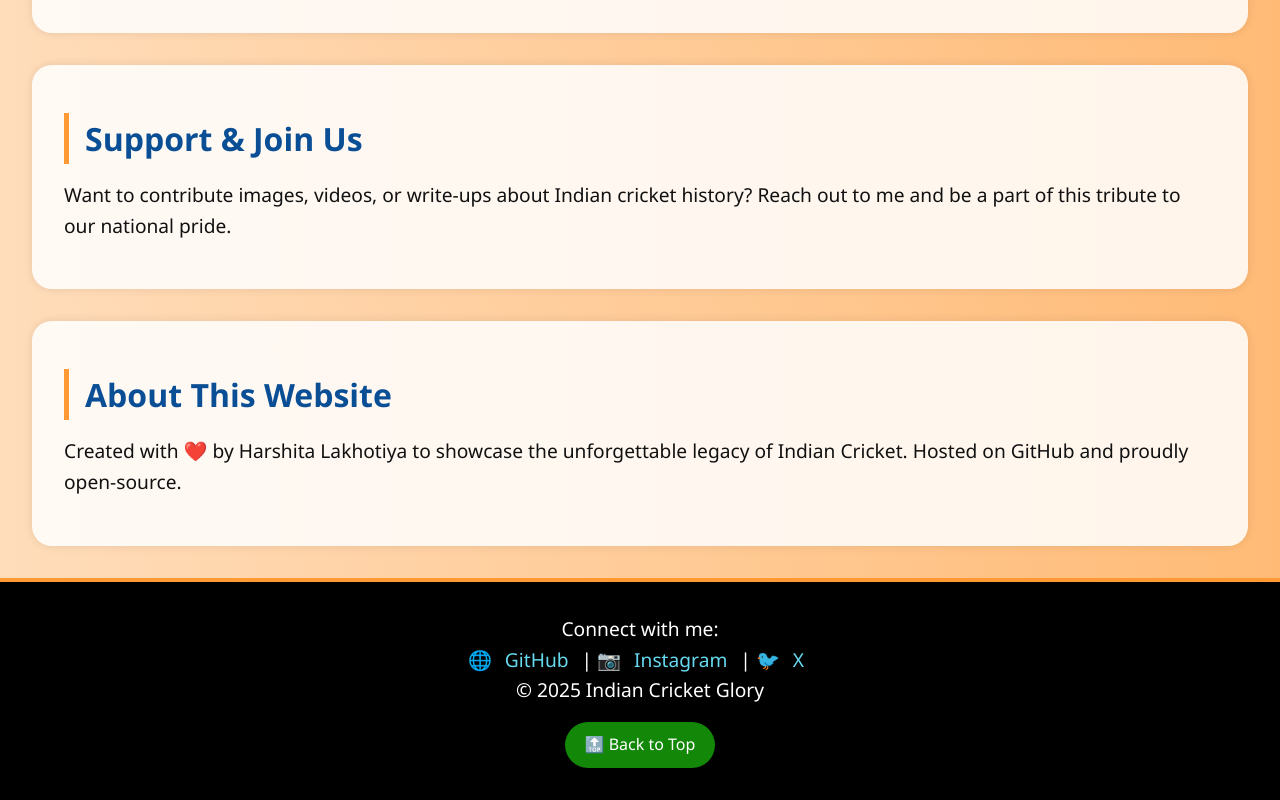
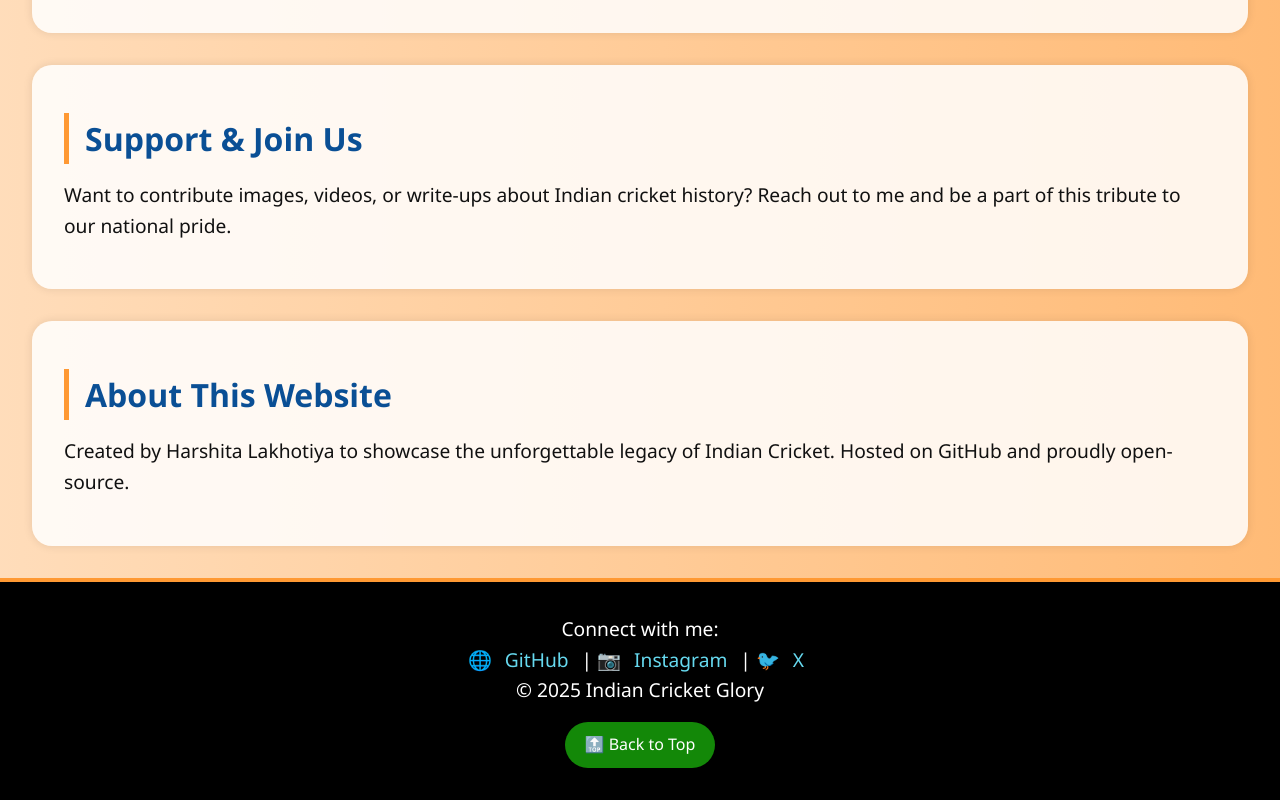
Before and after one commit to techyharshitalakhotiya/indian-cricket-glory, a plain HTML site: page index.html in a window 1280 px wide. Shown: the part 5492-6292 px from the top of the page. Drawn offline with Linux system fonts and the light colour scheme.

Commit message:
Update index.html

```diff
--- a/index.html
+++ b/index.html
@@ -237,7 +237,7 @@
 
   <section id="about-site">
     <h2>About This Website</h2>
-    <p>Created with ❤️ by Harshita Lakhotiya to showcase the unforgettable legacy of Indian Cricket. Hosted on GitHub and proudly open-source.</p>
+    <p>Created by Harshita Lakhotiya to showcase the unforgettable legacy of Indian Cricket. Hosted on GitHub and proudly open-source.</p>
   </section>
 
   <footer>
```
